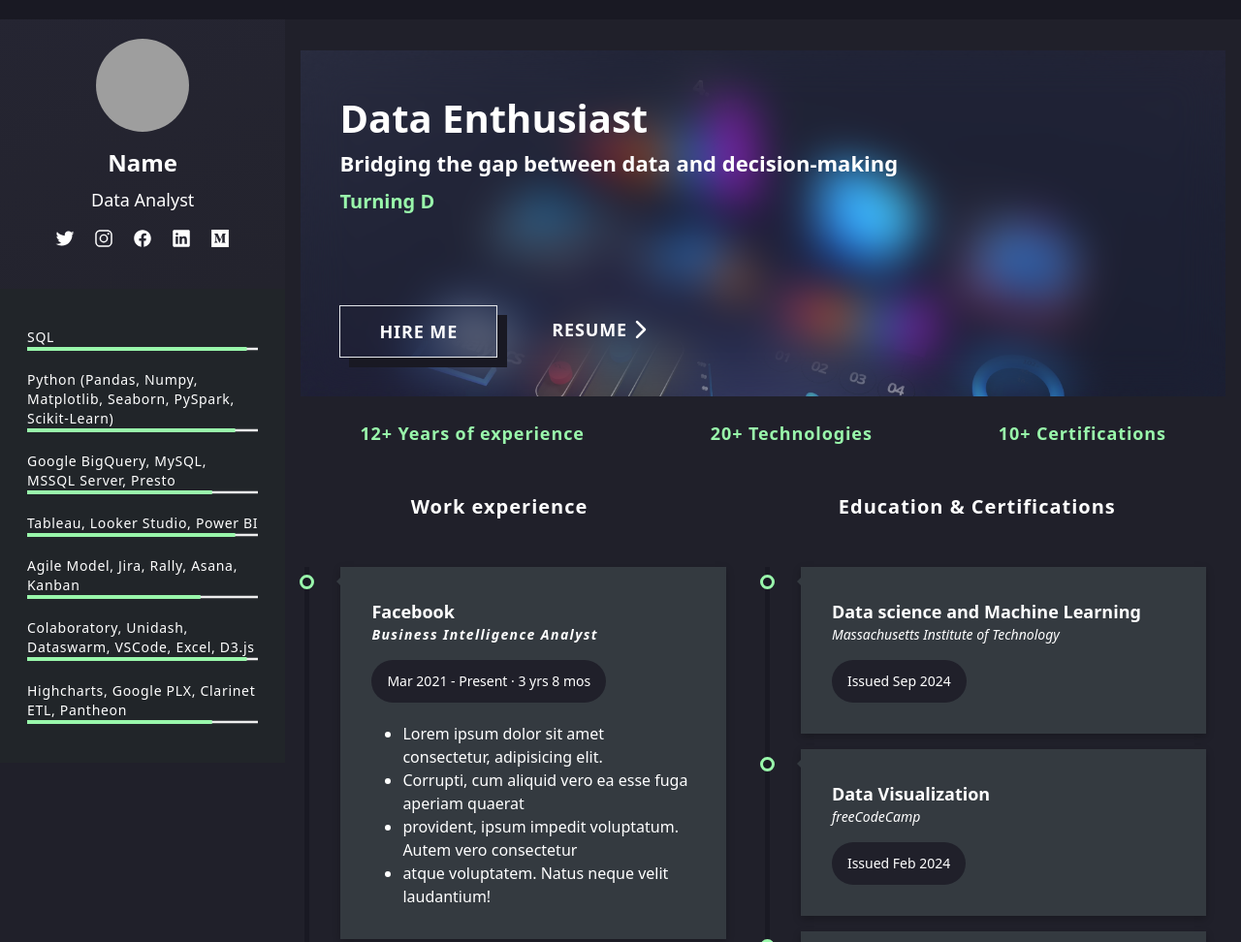
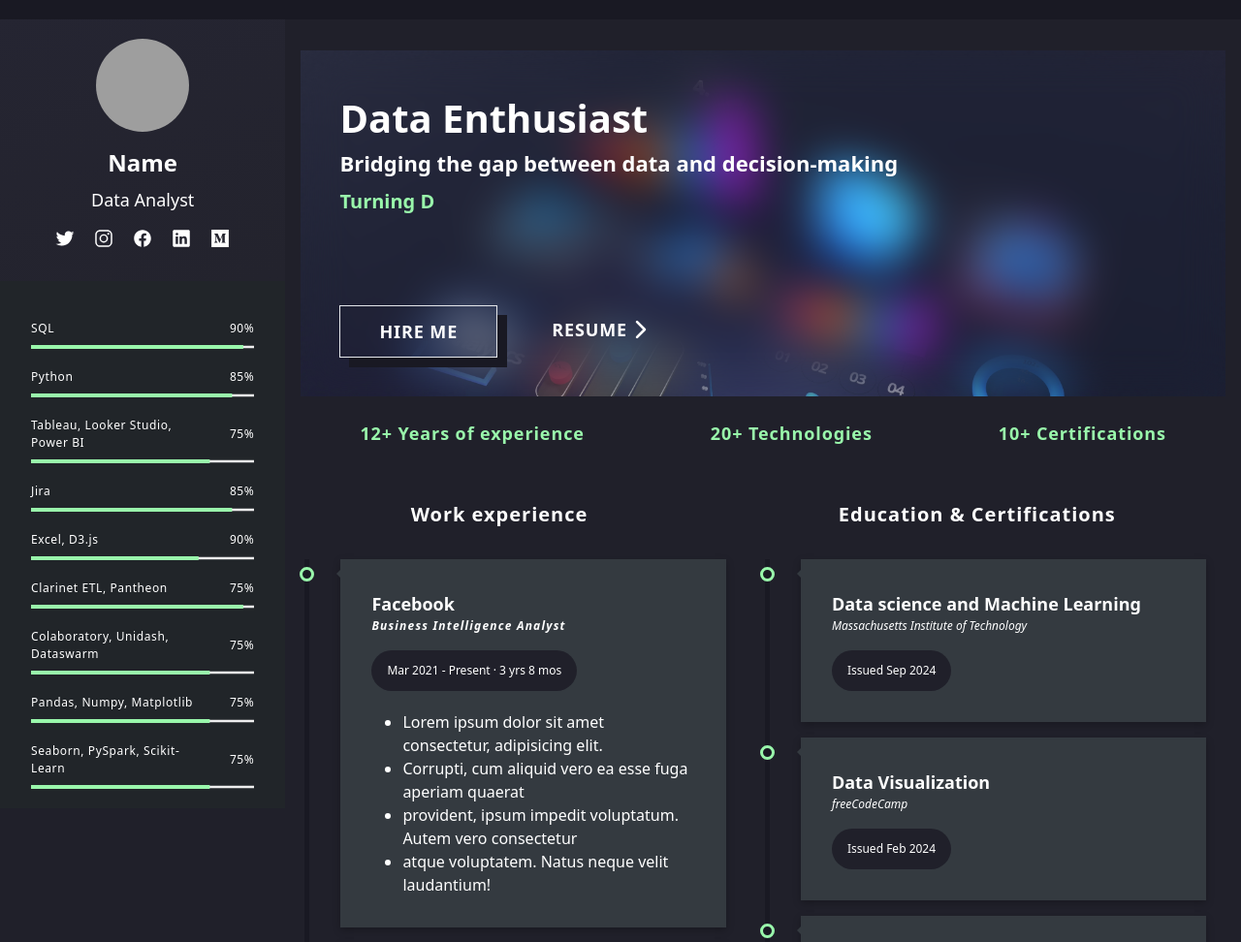
Before and after one commit to gaqlaxy/SDA_Portfoio-Tailwind, a website: page index.html in a window 1280 px wide. Shown: the top 972 px of the page at 97% size. Drawn offline with nearby package versions, Linux system fonts and the light colour scheme; some packages are replaced by stand-ins of ours; grey boxes are pictures that could not be loaded; a script that the page names is missing.

```diff
--- a/index.html
+++ b/index.html
@@ -1,131 +1,131 @@
 <!DOCTYPE html>
 <html lang="en">
+
 <head>
   <meta charset="UTF-8" />
   <meta name="viewport" content="width=device-width, initial-scale=1.0" />
   <title>SDA Portfolio</title>
   <link rel="stylesheet" href="../src/output.css" />
   <script src="https://cdn.jsdelivr.net/npm/pace-js@latest/pace.min.js"></script>
-    <link
-      rel="stylesheet"
-      href="https://cdn.jsdelivr.net/npm/pace-js@latest/pace-theme-default.min.css"
-    />
+  <link rel="stylesheet" href="https://cdn.jsdelivr.net/npm/pace-js@latest/pace-theme-default.min.css" />
   <link rel="stylesheet" href="src/PaceJs/minimal.css" />
 </head>
 
 <body class="bg-[#191923]">
   <!-- Preloader -->
-    <div class="loader-container">
+  <!-- <div class="loader-container">
     <div class="loader"></div>
-    </div>
-    <div class="page-content">
+  </div> -->
+  <!-- <div class="page-content"> -->
   <!-- Main Div Starts -->
   <div class="max-w-[1450px] bg-[#20202a] m-auto flex text-white my-5">
     <div class="sidebar w-[23%]">
       <aside>
         <div class="heading-class p-5 flex flex-col items-center gap-2">
           <figure class="">
-                <img
-                  src="public/Images/profile.jpg"
-                  alt=""
-                  class="w-24 h-24 rounded-full object-cover"
-                />
+            <img src="public/Images/profile.jpg" alt="" class="w-24 h-24 rounded-full object-cover" />
           </figure>
           <figcaption class="">
             <h3 class="text-2xl font-semibold my-2 text-center">Name</h3>
             <p class="text-lg my-1 text-center">Data Analyst</p>
-                <ul class="flex gap-5 p-2 my-2">
+            <ul class="flex gap-5 p-2 mt-2">
               <li>
-                    <a href=""
-                      ><ion-icon name="logo-twitter" class="w-5 h-5"></ion-icon
-                    ></a>
+                <a href=""><ion-icon name="logo-twitter" class="w-5 h-5"></ion-icon></a>
               </li>
               <li>
                 <a href="">
-                      <ion-icon name="logo-instagram" class="w-5 h-5"></ion-icon
-                    ></a>
+                  <ion-icon name="logo-instagram" class="w-5 h-5"></ion-icon></a>
               </li>
               <li>
                 <a href="">
-                      <ion-icon name="logo-facebook" class="w-5 h-5"></ion-icon
-                    ></a>
+                  <ion-icon name="logo-facebook" class="w-5 h-5"></ion-icon></a>
               </li>
               <li>
                 <a href="">
-                      <ion-icon name="logo-linkedin" class="w-5 h-5"></ion-icon
-                    ></a>
+                  <ion-icon name="logo-linkedin" class="w-5 h-5"></ion-icon></a>
               </li>
               <li>
                 <a href="">
-                      <ion-icon name="logo-medium" class="w-5 h-5"></ion-icon
-                    ></a>
+                  <ion-icon name="logo-medium" class="w-5 h-5"></ion-icon></a>
               </li>
             </ul>
           </figcaption>
         </div>
 
-            <div
-              class="skills bg-[#212529] p-5 text-sm tracking-wider font-normal"
-            >
-              <ul class="my-5 mx-2 flex flex-col gap-5">
-                <li id="skill1" class="relative">SQL</li>
-                <li id="skill2">
-                  Python (Pandas, Numpy, Matplotlib, Seaborn, PySpark,
-                  Scikit-Learn)
-                </li>
-                <li id="skill3">
-                  Google BigQuery, MySQL, MSSQL Server, Presto
-                </li>
-                <li id="skill4">Tableau, Looker Studio, Power BI</li>
-                <li id="skill5">Agile Model, Jira, Rally, Asana, Kanban</li>
-                <li id="skill6">
-                  Colaboratory, Unidash, Dataswarm, VSCode, Excel, D3.js
-                </li>
-                <li id="skill7">
-                  Highcharts, Google PLX, Clarinet ETL, Pantheon
-                </li>
-              </ul>
+        <div class="skills bg-[#212529] p-5 text-sm tracking-wider font-normal">
+
+          <div class="mt-5 mb-2 mx-3 flex items-center justify-between gap-5 ">
+            <p class="text-sm">SQL</p>
+            <p class="text-sm">90%</p>
           </div>
+          <div id="skill1" class="mx-3"></div>
+          <div class="mt-5 mb-2 mx-3 flex items-center justify-between gap-5 ">
+            <p class="text-sm">Python</p>
+            <p class="text-sm">85%</p>
+          </div>
+          <div id="skill2" class="mx-3"></div>
+          <div class="mt-5 mb-2 mx-3 flex items-center justify-between gap-5 ">
+            <p class="text-sm">Tableau, Looker Studio, Power BI
+            </p>
+            <p class="text-sm">75%</p>
+          </div>
+          <div id="skill3" class="mx-3"></div>
+          <div class="mt-5 mb-2 mx-3 flex items-center justify-between gap-5 ">
+            <p class="text-sm">Jira</p>
+            <p class="text-sm">85%</p>
+          </div>
+          <div id="skill4" class="mx-3"></div>
+          <div class="mt-5 mb-2 mx-3 flex items-center justify-between gap-5 ">
+            <p class="text-sm">Excel, D3.js</p>
+            <p class="text-sm">90%</p>
+          </div>
+          <div id="skill5" class="mx-3"></div>
+          <div class="mt-5 mb-2 mx-3 flex items-center justify-between gap-5 ">
+            <p class="text-sm">Clarinet ETL, Pantheon</p>
+            <p class="text-sm">75%</p>
+          </div>
+          <div id="skill6" class="mx-3"></div>
+          <div class="mt-5 mb-2 mx-3 flex items-center justify-between gap-5 ">
+            <p class="text-sm">Colaboratory, Unidash, Dataswarm</p>
+            <p class="text-sm">75%</p>
+          </div>
+          <div id="skill7" class="mx-3"></div>
+          <div class="mt-5 mb-2 mx-3 flex items-center justify-between gap-5 ">
+            <p class="text-sm">Pandas, Numpy, Matplotlib</p>
+            <p class="text-sm">75%</p>
+          </div>
+          <div id="skill8" class="mx-3"></div>
+          <div class="mt-5 mb-2 mx-3 flex items-center justify-between gap-5 ">
+            <p class="text-sm">Seaborn, PySpark, Scikit-Learn</p>
+            <p class="text-sm">75%</p>
+          </div>
+          <div id="skill9" class="mx-3"></div>
+
+        </div>
+
       </aside>
     </div>
     <div class="content w-[77%]">
       <!-- Hero Section -->
-          <div
-            class="hero-section bg-[url('/Public/Images/data.jpg')] bg-cover mt-8 mx-4"
-          >
-            <div
-              class="pt-10 px-10 pb-10 backdrop-filter bg-transparent backdrop-blur-xl bg-cover"
-            >
-              <h2 class="text-[40px] font-bold">Data Enthusiast</h2>
+      <div class="hero-section bg-[url('/Public/Images/data.jpg')] bg-cover mt-8 mx-4">
+        <div class="pt-10 px-10 pb-10 backdrop-filter bg-transparent backdrop-blur-xl bg-cover">
+          <h2 class="text-[40px] font-black">Data Enthusiast</h2>
           <h4 class="font-semibold text-[22px]">
             Bridging the gap between data and decision-making
           </h4>
-              <p
-                class="text-[20px] font-semibold text-[#99F7AB] mt-2 mb-5"
-                id="app"
-              ></p>
+          <p class="text-[20px] font-semibold text-[#99F7AB] mt-2 mb-5" id="app"></p>
           <div class="buttons mt-16 flex justify-start items-center">
-                <a
-                  href=""
-                  class="hire-btn mt-7 border px-10 py-3 text-lg font-semibold tracking-wider uppercase hover:text-[#99F7AB] hover:border-[#99F7AB]"
-                  >Hire me</a
-                >
-                <a
-                  href=""
-                  class="mx-14 tracking-wider uppercase font-semibold text-lg hover:text-[#99F7AB] transition-colors mt-6"
-                  >Resume
-                  <ion-icon
-                    name="chevron-forward-outline"
-                    class="absolute w-7 h-7 hover:animate-pulse"
-                  ></ion-icon
-                ></a>
+            <a href=""
+              class="hire-btn mt-7 border px-10 py-3 text-lg font-semibold tracking-wider uppercase hover:text-[#99F7AB] hover:border-[#99F7AB]">Hire
+              me</a>
+            <a href=""
+              class="mx-14 tracking-wider uppercase font-semibold text-lg hover:text-[#99F7AB] transition-colors mt-6">Resume
+              <ion-icon name="chevron-forward-outline" class="absolute w-7 h-7 hover:animate-pulse"></ion-icon></a>
           </div>
         </div>
       </div>
       <!-- Skills Section  -->
-          <div
-            class="flex items-center justify-around mx-3 mt-6 font-semibold tracking-wider text-[#99F7AB] text-lg"
-          >
+      <div class="flex items-center justify-around mx-3 mt-6 font-semibold tracking-wider text-[#99F7AB] text-lg">
         <h3>12+ Years of experience</h3>
         <h3>20+ Technologies</h3>
         <h3>10+ Certifications</h3>
@@ -134,10 +134,10 @@
       <!-- Work & Education  -->
 
       <div class="skilhead flex items-center justify-around">
-            <h2 class="font-bold text-xl tracking-wider mx-5 pb-4 mb-8 mt-12">
+        <h2 class="font-bold text-xl tracking-wider mx-5 pb-4 mb-4 mt-14">
           Work experience
         </h2>
-            <h2 class="font-bold text-xl tracking-wider mx-5 pb-4 mb-8 mt-12">
+        <h2 class="font-bold text-xl tracking-wider mx-5 pb-4 mb-4 mt-14">
           Education & Certifications
         </h2>
       </div>
@@ -151,9 +151,7 @@
               <h4 class="italic font-semibold text-sm tracking-widest">
                 Business Intelligence Analyst
               </h4>
-                  <p
-                    class="text-sm mt-4 px-4 py-3 border rounded-full bg-[#20202a] border-none inline-block"
-                  >
+              <p class="text-sm mt-4 px-4 py-3 border rounded-full bg-[#20202a] border-none inline-block">
                 Mar 2021 - Present · 3 yrs 8 mos
               </p>
               <ul class="list-disc pl-8 mt-5">
@@ -175,9 +173,7 @@
               <h4 class="italic font-semibold text-sm">
                 Business Intelligence Analyst
               </h4>
-                  <p
-                    class="text-sm mt-4 px-4 py-3 border rounded-full bg-[#20202a] border-none inline-block"
-                  >
+              <p class="text-sm mt-4 px-4 py-3 border rounded-full bg-[#20202a] border-none inline-block">
                 Feb 2018 - Mar 2021 · 3 yrs 2
               </p>
               <ul class="list-disc pl-8 mt-5">
@@ -196,9 +192,7 @@
               <h4 class="italic font-semibold text-sm mt-2 mb-2">
                 BI Developer @Google via Astreya
               </h4>
-                  <p
-                    class="text-sm mt-4 px-4 py-3 border rounded-full bg-[#20202a] border-none inline-block"
-                  >
+              <p class="text-sm mt-4 px-4 py-3 border rounded-full bg-[#20202a] border-none inline-block">
                 Aug 2017 - Feb 2018 . 7mos
               </p>
               <ul class="list-disc pl-8 mt-5">
@@ -218,9 +212,7 @@
             <div>
               <h2 class="font-semibold text-lg">Drastin</h2>
               <h4 class="italic font-semibold text-sm">Data Engineer</h4>
-                  <p
-                    class="text-sm mt-4 px-4 py-3 border rounded-full bg-[#20202a] border-none inline-block"
-                  >
+              <p class="text-sm mt-4 px-4 py-3 border rounded-full bg-[#20202a] border-none inline-block">
                 Feb 2016 - Jul 2017 · 1 yr 6 mos
               </p>
               <ul class="list-disc pl-8 mt-5">
@@ -242,9 +234,7 @@
               <h4 class="italic font-semibold text-sm">
                 Business Intelligence Engineer
               </h4>
-                  <p
-                    class="text-sm mt-4 px-4 py-3 border rounded-full bg-[#20202a] border-none inline-block"
-                  >
+              <p class="text-sm mt-4 px-4 py-3 border rounded-full bg-[#20202a] border-none inline-block">
                 Apr 2015 - Feb 2016 · 11 mos
               </p>
               <ul class="list-disc pl-8 mt-5">
@@ -266,9 +256,7 @@
               <h4 class="italic font-semibold text-sm">
                 Business Intelligence Engineer
               </h4>
-                  <p
-                    class="text-sm mt-4 px-4 py-3 border rounded-full bg-[#20202a] border-none inline-block"
-                  >
+              <p class="text-sm mt-4 px-4 py-3 border rounded-full bg-[#20202a] border-none inline-block">
                 Nov 2011 - Apr 2015 · 3 yrs 6 mos
               </p>
               <ul class="list-disc pl-8 mt-5">
@@ -295,18 +283,14 @@
               <h4 class="italic font-normal text-sm">
                 Massachusetts Institute of Technology
               </h4>
-                  <p
-                    class="text-sm mt-4 px-4 py-3 border rounded-full bg-[#20202a] border-none inline-block"
-                  >
+              <p class="text-sm mt-4 px-4 py-3 border rounded-full bg-[#20202a] border-none inline-block">
                 Issued Sep 2024
               </p>
             </div>
             <div>
               <h2 class="font-semibold text-lg">Data Visualization</h2>
               <h4 class="italic font-normal text-sm">freeCodeCamp</h4>
-                  <p
-                    class="text-sm mt-4 px-4 py-3 border rounded-full bg-[#20202a] border-none inline-block"
-                  >
+              <p class="text-sm mt-4 px-4 py-3 border rounded-full bg-[#20202a] border-none inline-block">
                 Issued Feb 2024
               </p>
             </div>
@@ -315,18 +299,14 @@
                 Data Analysis with Python
               </h2>
               <h4 class="italic font-semibold text-sm">freeCodeCamp</h4>
-                  <p
-                    class="text-sm mt-4 px-4 py-3 border rounded-full bg-[#20202a] border-none inline-block"
-                  >
+              <p class="text-sm mt-4 px-4 py-3 border rounded-full bg-[#20202a] border-none inline-block">
                 Issued Sep 2023
               </p>
             </div>
             <div>
               <h2 class="font-semibold text-lg">SQL for Data Science</h2>
               <h4 class="italic font-semibold text-sm">Coursera</h4>
-                  <p
-                    class="text-sm mt-4 px-4 py-3 border rounded-full bg-[#20202a] border-none inline-block"
-                  >
+              <p class="text-sm mt-4 px-4 py-3 border rounded-full bg-[#20202a] border-none inline-block">
                 Issued Feb 2022
               </p>
             </div>
@@ -335,9 +315,7 @@
                 Data Science and Machine Learning with Python
               </h2>
               <h4 class="italic font-semibold text-sm">Udemy</h4>
-                  <p
-                    class="text-sm mt-4 px-4 py-3 border rounded-full bg-[#20202a] border-none inline-block"
-                  >
+              <p class="text-sm mt-4 px-4 py-3 border rounded-full bg-[#20202a] border-none inline-block">
                 Issued Jan 2017
               </p>
             </div>
@@ -346,9 +324,7 @@
                 Learn and understand Angular JS
               </h2>
               <h4 class="italic font-semibold text-sm">Udemy</h4>
-                  <p
-                    class="text-sm mt-4 px-4 py-3 border rounded-full bg-[#20202a] border-none inline-block"
-                  >
+              <p class="text-sm mt-4 px-4 py-3 border rounded-full bg-[#20202a] border-none inline-block">
                 Issued Dec 2016
               </p>
             </div>
@@ -357,9 +333,7 @@
                 IBMz/OS Mainframe Entry Level Training Programming
               </h2>
               <h4 class="italic font-semibold text-sm">IBM</h4>
-                  <p
-                    class="text-sm mt-4 px-4 py-3 border rounded-full bg-[#20202a] border-none inline-block"
-                  >
+              <p class="text-sm mt-4 px-4 py-3 border rounded-full bg-[#20202a] border-none inline-block">
                 Issued Jan 2012
               </p>
             </div>
@@ -368,25 +342,20 @@
                 edX Honor Code Certificate for Querying with Transact-SQL
               </h2>
               <h4 class="italic font-semibold text-sm">edX</h4>
-                  <p
-                    class="text-sm mt-4 px-4 py-3 border rounded-full bg-[#20202a] border-none inline-block"
-                  >
+              <p class="text-sm mt-4 px-4 py-3 border rounded-full bg-[#20202a] border-none inline-block">
                 Issued Dec 2011
               </p>
             </div>
             <div>
               <h2 class="font-semibold text-lg">Anna University</h2>
               <h4 class="italic font-semibold text-sm">B.E - ECE</h4>
-                  <p
-                    class="text-sm mt-4 px-4 py-3 border rounded-full bg-[#20202a] border-none inline-block"
-                  >
+              <p class="text-sm mt-4 px-4 py-3 border rounded-full bg-[#20202a] border-none inline-block">
                 2007 - 2011
               </p>
             </div>
 
             <h2
-                  class="font-semibold text-sm tracking-wider cursor-pointer vertext px-3 py-3 hover:text-[#99F7AB] hover:bg-[#20202a] transition-colors absolute bottom-[-0.1rem] -right-5"
-                >
+              class="font-semibold text-sm tracking-wider cursor-pointer vertext px-3 py-3 hover:text-[#99F7AB] hover:bg-[#20202a] transition-colors absolute bottom-[-0.1rem] -right-5">
               &copy; Prakash K
             </h2>
           </div>
@@ -394,20 +363,14 @@
       </section>
     </div>
   </div>
-    </div>
-    <script
-      type="module"
-      src="https://unpkg.com/ionicons@7.1.0/dist/ionicons/ionicons.esm.js"
-    ></script>
-    <script
-      nomodule
-      src="https://unpkg.com/ionicons@7.1.0/dist/ionicons/ionicons.js"
-    ></script>
+  <!-- </div> -->
+  <script type="module" src="https://unpkg.com/ionicons@7.1.0/dist/ionicons/ionicons.esm.js"></script>
+  <script nomodule src="https://unpkg.com/ionicons@7.1.0/dist/ionicons/ionicons.js"></script>
   <script src="public/JS/progressbar.min.js"></script>
   <script src="https://unpkg.com/typewriter-effect@2.3.1/dist/core.js"></script>
 
   <script src="public/script.js"></script>
-    <script>
+  <!-- <script>
     let loaderContainer = document.querySelector(".loader-container");
     let pageContainer = document.querySelector(".page-content");
 
@@ -418,6 +381,7 @@
         pageContainer.classList.add("visible");
       }, 3000)
     );
-    </script>
+  </script> -->
 </body>
+
 </html>
--- a/public/script.js
+++ b/public/script.js
@@ -90,6 +90,32 @@
 
 bar.animate(0.8); // Number from 0.0 to 1.0
 
+// Skill8
+var bar = new ProgressBar.Line(skill8, {
+  strokeWidth: 1.72,
+  easing: "easeInOut",
+  duration: 1400,
+  color: "#99F7AB",
+  trailColor: "#eee",
+  trailWidth: 1,
+  svgStyle: { width: "100%", height: "100%" },
+});
+
+bar.animate(0.8); // Number from 0.0 to 1.0
+
+// Skill9
+var bar = new ProgressBar.Line(skill9, {
+  strokeWidth: 1.72,
+  easing: "easeInOut",
+  duration: 1400,
+  color: "#99F7AB",
+  trailColor: "#eee",
+  trailWidth: 1,
+  svgStyle: { width: "100%", height: "100%" },
+});
+
+bar.animate(0.8); // Number from 0.0 to 1.0
+
 // Typewriter
 
 var app = document.getElementById("app");
--- a/tailwind.config.js
+++ b/tailwind.config.js
@@ -3,7 +3,11 @@
   content: ["./*.html"],
   // content: ["./public/*.html"],
   theme: {
-    extend: {},
+    extend: {
+      fontSize: {
+        sm: "12px",
+      }
+    },
   },
   plugins: [],
 };
```
Also changed, not shown: src/output.css. Lines whose indentation alone changed are shown as unchanged.
